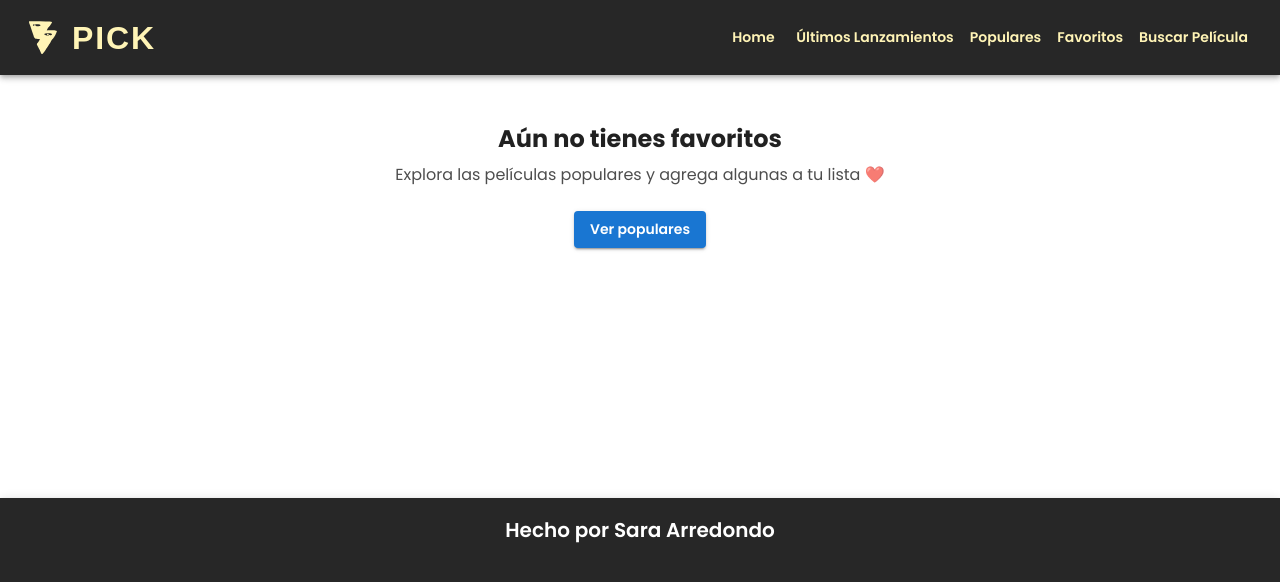
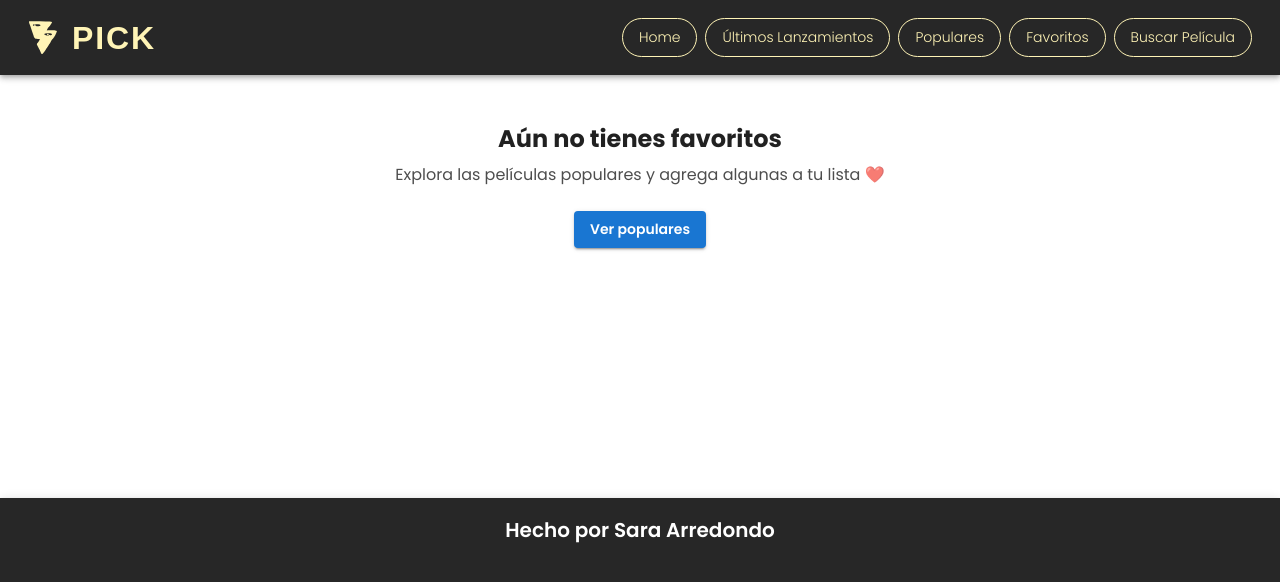
Before and after one commit to sara-arredondo/ada_final_movie, a React (Vite) app: page /favoritos in a window 1280 px wide. Shown: the top 582 px of the page. Built offline with nearby package versions, Linux system fonts and the light colour scheme; a web font is replaced by a local one.

Commit message:
se ajustan estilos del nav y el grid de las peliculas

```diff
--- a/src/components/FullMoviesGrid.jsx
+++ b/src/components/FullMoviesGrid.jsx
@@ -18,7 +18,7 @@ export default function FullMoviesGrid({
   const safeTotal = Math.min(totalPages || 1, 500);
 
   return (
-    <Box component="main" sx={{ px: { xs: 2, md: 3 }, py: 3 }}>
+    <Box component="main" sx={{ px: { xs: 2, md: 3 }, py: 3, bgcolor: "#272727" }}>
       <Box sx={{ mb: 2, display: "flex", alignItems: "baseline", gap: 2 }}>
         <Typography variant="h5" fontWeight={700}>{title}</Typography>
         <Typography variant="body2" sx={{ opacity: 0.7 }}>
@@ -44,12 +44,14 @@ export default function FullMoviesGrid({
             key={m.id}
             sx={{
               position: "relative",
-              bgcolor: "grey.900",
-              borderRadius: 3,
               overflow: "hidden",
               display: "flex",
               flexDirection: "column",
               height: "100%", // para que todas llenen su celda
+              borderRadius: 0,
+              bgcolor: "#272727",
+              border: "1px solid #fff4b6",
+              color: "#fff",
             }}
           >
             {/* IMAGEN con altura fija relativa al ancho (2:3) */}
@@ -70,11 +72,12 @@ export default function FullMoviesGrid({
               aria-label={isFav(m.id) ? "Quitar de favoritos" : "Agregar a favoritos"}
               sx={{
                 position: "absolute", top: 8, right: 8,
-                bgcolor: "rgba(0,0,0,.6)", color: "#fff",
+
+                color: "#fff",
                 "&:hover": { bgcolor: "rgba(0,0,0,.8)" },
               }}
             >
-              {isFav(m.id) ? <Favorite htmlColor="red" /> : <FavoriteBorder />}
+              {isFav(m.id) ? <Favorite htmlColor="#fff4b6" /> : <FavoriteBorder />}
             </IconButton>
 
             {/* CONTENIDO con altura controlada */}
@@ -106,7 +109,7 @@ export default function FullMoviesGrid({
               </Typography>
 
               <Typography variant="caption" sx={{ opacity: 0.7, whiteSpace: "nowrap" }}>
-                {m.year ?? ""}{m.year ? " · " : ""}⭐ {m.vote?.toFixed?.(1) ?? "–"}
+                {m.year ?? ""}{m.year ? " · " : ""} ★ {m.vote?.toFixed?.(1) ?? "–"}
               </Typography>
             </CardContent>
           </Card>
--- a/src/components/ListMejorPuntuadas.jsx
+++ b/src/components/ListMejorPuntuadas.jsx
@@ -15,7 +15,7 @@ export default function ListMejorPuntuadas({ movies=[], isFav=()=>false, onToggl
         <Typography variant="h6" sx={{
             fontWeight: 600,        // más negrita
             color: "#fff4b6",       // color personalizado
-            textTransform: "uppercase", // opcional, mayúsculas
+
             letterSpacing: "1px",   // espacio entre letras
 
         }}>
--- a/src/components/ListPopularMovies.jsx
+++ b/src/components/ListPopularMovies.jsx
@@ -15,12 +15,11 @@ export default function ListPopularMovies({
   onCardClick,
 }) {
   return (
-    <Box component="section" sx={{ py: 3 }}>
+    <Box component="section" sx={{ py: 3, mt: 4 }}>
       <Box sx={{ px: 4, display: "flex", justifyContent: "space-between", mb: 1 }}>
         <Typography variant="h6" sx={{
             fontWeight: 600,        // más negrita
             color: "#fff4b6",       // color personalizado
-            textTransform: "uppercase", // opcional, mayúsculas
             letterSpacing: "1px",   // espacio entre letras
         }}>Últimos lanzamientos</Typography>
 
--- a/src/components/NavBar.jsx
+++ b/src/components/NavBar.jsx
@@ -132,7 +132,16 @@ function NavBar() {
                 component={Link}
                 to={p.path}
                 onClick={handleCloseNavMenu}
-                sx={{ my: 2, color: '#fff4b6', display: 'block',  textTransform: 'none' }}
+                sx={{ my: 2,
+                  color: '#fff4b6',
+                  display: 'block',
+                  textTransform: 'none',
+                  fontWeight: 300,
+                  border: "1px solid #fff4b6",
+                  borderRadius: '20px',        // 🔹 redondeado (puedes ajustar)
+                  px: 2,                        // padding horizontal extra
+                  mx: 0.5,                      // separación entre botones
+                }}
               >
                 {p.label}
               </Button>
--- a/src/views/FullUltimosLanzamientosMovies.jsx
+++ b/src/views/FullUltimosLanzamientosMovies.jsx
@@ -1,7 +1,13 @@
+import { Box } from "@mui/material";
 import FullMoviesContainer from "../components/FullMoviesContainer";
 
 export default function FullUltimosLanzamientosMovies() {
   return (
-    <FullMoviesContainer endpoint="/movie/now_playing" title="Ultimos lanzamientos" />
+    <Box sx={{ bgcolor: "#000", minHeight: "100vh", color: "#fff" }}>
+      <FullMoviesContainer
+        endpoint="/movie/now_playing"
+        title="Últimos lanzamientos"
+      />
+    </Box>
   );
 }
```
